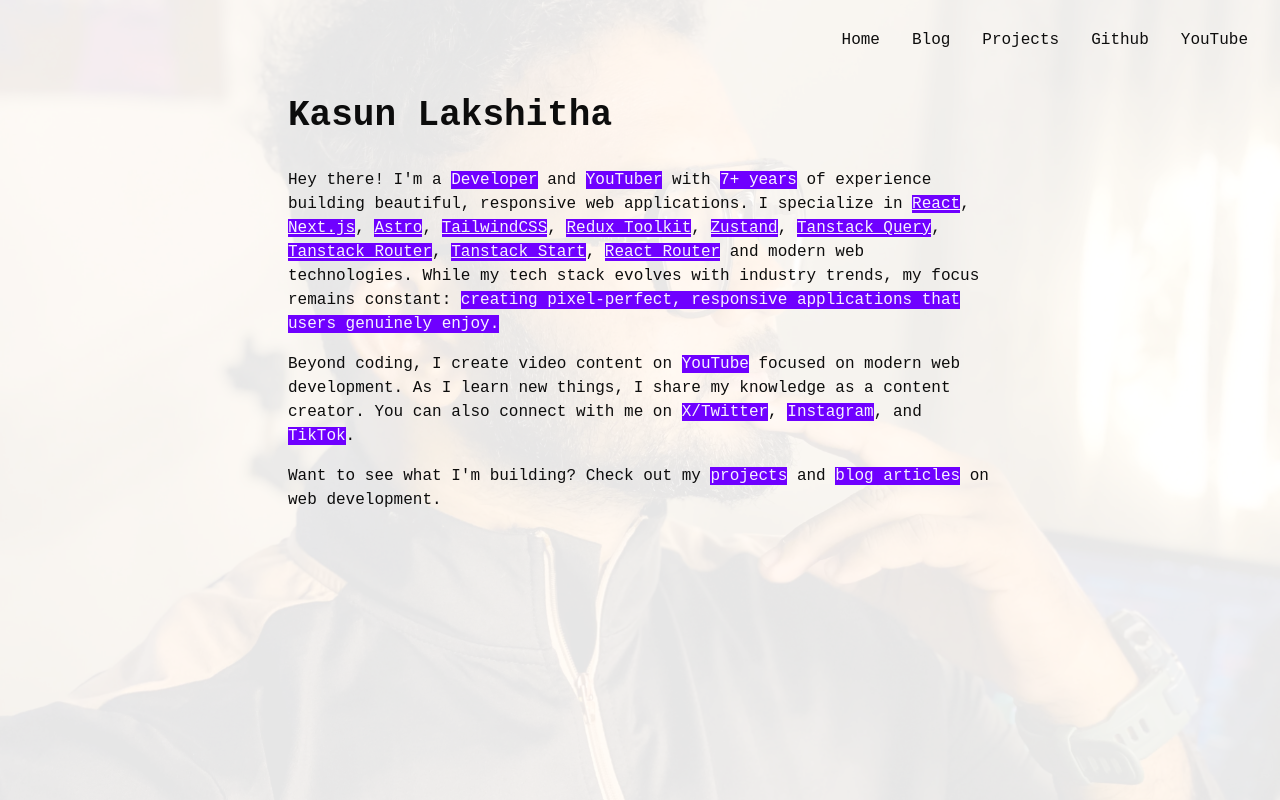
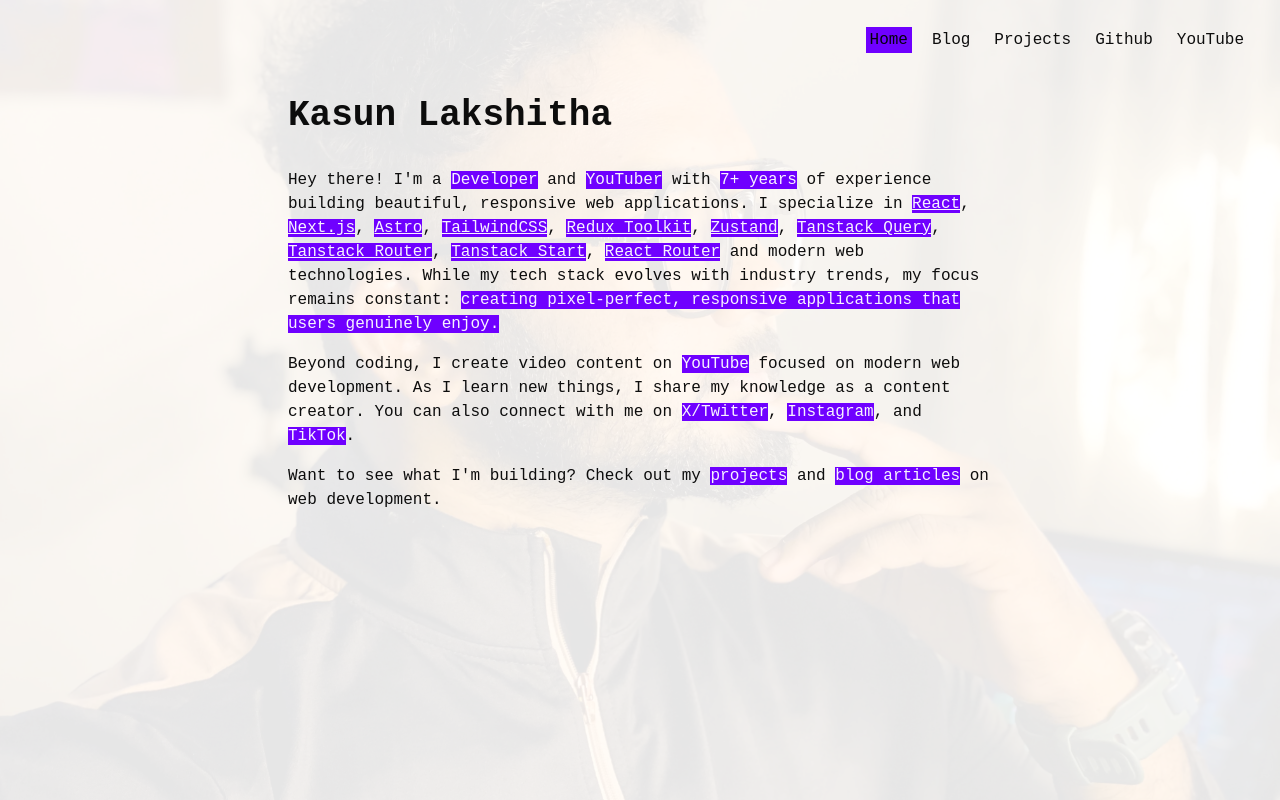
Before and after one commit to DevKasun/devkasun-portfolio, an Astro site: page / in a window 1280 px wide. Built offline with nearby package versions, Linux system fonts and the light colour scheme; Astro itself is replaced by a stand-in of ours.

Commit message:
feat: Enhance Header component with dynamic navigation links and improve BlogPost layout with a back link

```diff
--- a/src/components/Header.astro
+++ b/src/components/Header.astro
@@ -1,6 +1,14 @@
 ---
 import { Image } from "astro:assets";
 import logoImage from "../assets/images/logo-red.svg";
+const pathname = Astro.url.pathname;
+const links = [
+    { href: "/", label: "Home" },
+    { href: "/blog", label: "Blog" },
+    { href: "/projects", label: "Projects" },
+    { href: "https://github.com/DevKasun", label: "Github" },
+    { href: "https://www.youtube.com/@devkasun", label: "YouTube" },
+];
 ---
 
 <header class="w-full relative">
@@ -46,23 +54,13 @@
 
             <ul
                 id="desktop-menu"
-                class="hidden md:flex items-center gap-8 justify-end"
+                class="hidden md:flex items-center gap-4 justify-end"
             >
-                <li>
-                    <a href="/" class="hover:underline">Home</a>
-                </li>
-                <li>
-                    <a href="/blog" class="hover:underline">Blog</a>
-                </li>
-                <li>
-                    <a href="/projects" class="hover:underline">Projects</a>
-                </li>
-                <li>
-                    <a href="https://github.com/DevKasun" target="_blank" class="hover:underline">Github</a>
-                </li>
-                <li>
-                    <a href="https://www.youtube.com/@devkasun" target="_blank" class="hover:underline">YouTube</a>
-                </li>
+                {links.map((link) => (
+                    <li>
+                        <a href={link.href} class={pathname === link.href ? "bg-accent p-1" : "hover:underline p-1"}>{link.label}</a>
+                    </li>
+                ))}
             </ul>
         </div>
     </nav>
--- a/src/layouts/BlogPost.astro
+++ b/src/layouts/BlogPost.astro
@@ -9,8 +9,9 @@
 ---
 
 <PageLayout title={title} description={description}>
-	<main class="py-4 lg:py-28">
+	<main class="py-4 pb-32">
 		<div class="container mb-4 lg:mb-8">
+			<a href="/blog" class="bg-accent mb-2 hover:underline">Back to Blog</a>
 			<h1 class="text-2xl lg:text-4xl font-bold font-geistmono mb-2">{title}</h1>
 			<div class="text-sm text-gray-500 font-geistmono mb-6">
 				<FormattedDate date={pubDate} />
```
